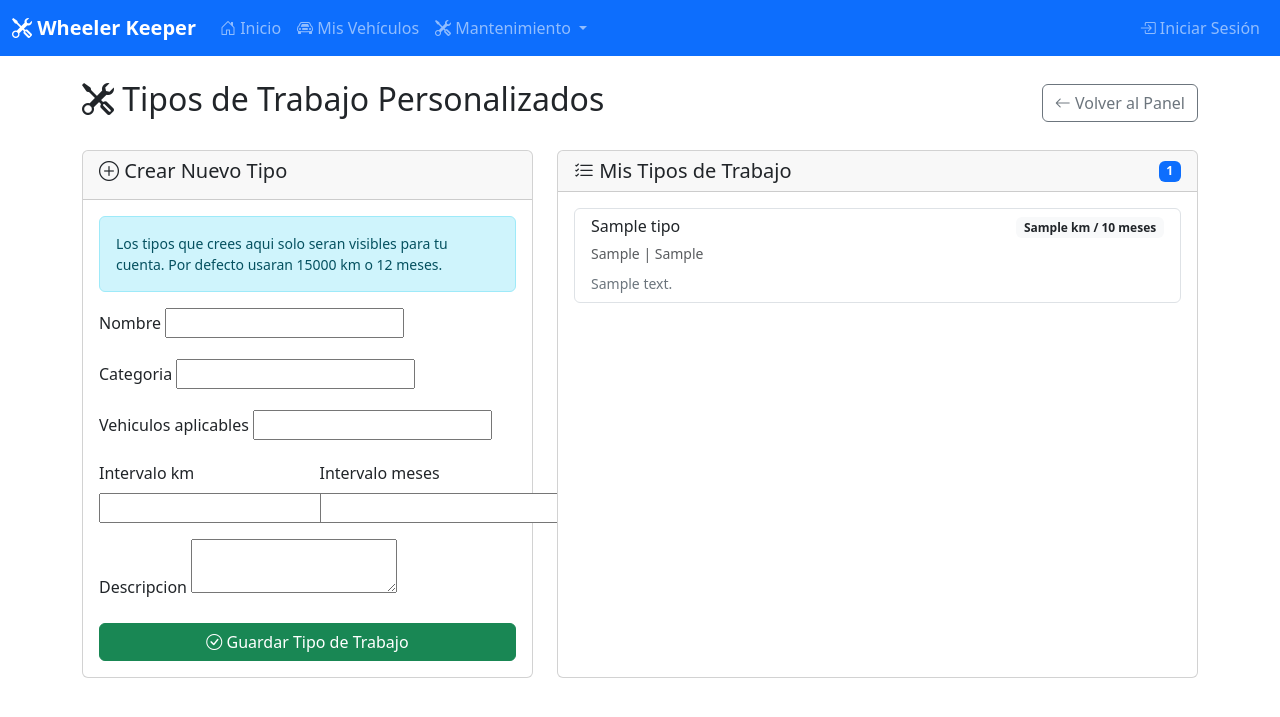
After one commit to jlleongarcia/wheeler-keeper, a Django app: template maintenance/templates/maintenance/usuario/tipos_trabajo.html in a window 1280 px wide. The commit adds this page. Shown: the top 717 px of the page. Run offline with Django 3.2, Linux system fonts and the light colour scheme; the template is opened without the code that fills it: most values are stand-ins (such as "Sample title", 1, 10 or a date in 2020); form fields are guessed from the names that the template uses.

Commit message:
user now may define new maintenance types

```diff
--- a/maintenance/management/commands/enviar_notificaciones_mantenimiento.py
+++ b/maintenance/management/commands/enviar_notificaciones_mantenimiento.py
@@ -94,9 +94,9 @@ class Command(BaseCommand):
             mantenimientos_vehiculo = []
 
             # Obtener todos los tipos de mantenimiento aplicables
-            tipos_aplicables = TipoMantenimiento.objects.filter(
-                models.Q(vehiculos_aplicables='todos') | models.Q(vehiculos_aplicables=vehiculo.tipo),
-                activo=True
+            tipos_aplicables = TipoMantenimiento.visibles_para_usuario(
+                user=usuario,
+                vehiculo=vehiculo
             ).filter(
                 models.Q(intervalo_km__gt=0) | models.Q(intervalo_meses__gt=0)
             )
--- /dev/null
+++ b/maintenance/templates/maintenance/usuario/tipos_trabajo.html
@@ -0,0 +1,114 @@
+{% extends 'maintenance/base.html' %}
+
+{% block title %}Tipos de Trabajo Personalizados{% endblock %}
+
+{% block content %}
+<div class="container mt-4">
+    <div class="row">
+        <div class="col-12">
+            <div class="d-flex justify-content-between align-items-center mb-4">
+                <h2><i class="bi bi-tools"></i> Tipos de Trabajo Personalizados</h2>
+                <a href="{% url 'maintenance:panel_usuario' %}" class="btn btn-outline-secondary">
+                    <i class="bi bi-arrow-left"></i> Volver al Panel
+                </a>
+            </div>
+        </div>
+    </div>
+
+    <div class="row">
+        <div class="col-lg-5 mb-4">
+            <div class="card h-100">
+                <div class="card-header">
+                    <h5><i class="bi bi-plus-circle"></i> Crear Nuevo Tipo</h5>
+                </div>
+                <div class="card-body">
+                    <div class="alert alert-info small">
+                        Los tipos que crees aqui solo seran visibles para tu cuenta.
+                        Por defecto usaran 15000 km o 12 meses.
+                    </div>
+
+                    <form method="post">
+                        {% csrf_token %}
+
+                        <div class="mb-3">
+                            <label class="form-label">{{ form.nombre.label }}</label>
+                            {{ form.nombre }}
+                            {% if form.nombre.errors %}<div class="text-danger small">{{ form.nombre.errors.0 }}</div>{% endif %}
+                        </div>
+
+                        <div class="mb-3">
+                            <label class="form-label">{{ form.categoria.label }}</label>
+                            {{ form.categoria }}
+                            {% if form.categoria.errors %}<div class="text-danger small">{{ form.categoria.errors.0 }}</div>{% endif %}
+                        </div>
+
+                        <div class="mb-3">
+                            <label class="form-label">{{ form.vehiculos_aplicables.label }}</label>
+                            {{ form.vehiculos_aplicables }}
+                            {% if form.vehiculos_aplicables.errors %}<div class="text-danger small">{{ form.vehiculos_aplicables.errors.0 }}</div>{% endif %}
+                        </div>
+
+                        <div class="row">
+                            <div class="col-6 mb-3">
+                                <label class="form-label">{{ form.intervalo_km.label }}</label>
+                                {{ form.intervalo_km }}
+                                {% if form.intervalo_km.errors %}<div class="text-danger small">{{ form.intervalo_km.errors.0 }}</div>{% endif %}
+                            </div>
+                            <div class="col-6 mb-3">
+                                <label class="form-label">{{ form.intervalo_meses.label }}</label>
+                                {{ form.intervalo_meses }}
+                                {% if form.intervalo_meses.errors %}<div class="text-danger small">{{ form.intervalo_meses.errors.0 }}</div>{% endif %}
+                            </div>
+                        </div>
+
+                        <div class="mb-3">
+                            <label class="form-label">{{ form.descripcion.label }}</label>
+                            {{ form.descripcion }}
+                            {% if form.descripcion.errors %}<div class="text-danger small">{{ form.descripcion.errors.0 }}</div>{% endif %}
+                        </div>
+
+                        <button type="submit" class="btn btn-success w-100">
+                            <i class="bi bi-check-circle"></i> Guardar Tipo de Trabajo
+                        </button>
+                    </form>
+                </div>
+            </div>
+        </div>
+
+        <div class="col-lg-7 mb-4">
+            <div class="card h-100">
+                <div class="card-header d-flex justify-content-between align-items-center">
+                    <h5 class="mb-0"><i class="bi bi-list-check"></i> Mis Tipos de Trabajo</h5>
+                    <span class="badge bg-primary">{{ tipos_propios.count }}</span>
+                </div>
+                <div class="card-body">
+                    {% if tipos_propios %}
+                        <div class="list-group">
+                            {% for tipo in tipos_propios %}
+                                <div class="list-group-item">
+                                    <div class="d-flex justify-content-between align-items-start">
+                                        <div>
+                                            <h6 class="mb-1">{{ tipo.nombre }}</h6>
+                                            <small class="text-muted">
+                                                {{ tipo.get_categoria_display }} | {{ tipo.get_vehiculos_aplicables_display }}
+                                            </small>
+                                            {% if tipo.descripcion %}
+                                                <p class="mb-0 mt-2 small text-secondary">{{ tipo.descripcion }}</p>
+                                            {% endif %}
+                                        </div>
+                                        <span class="badge bg-light text-dark">
+                                            {{ tipo.intervalo_km }} km / {{ tipo.intervalo_meses }} meses
+                                        </span>
+                                    </div>
+                                </div>
+                            {% endfor %}
+                        </div>
+                    {% else %}
+                        <p class="text-muted mb-0">Aun no has creado tipos de trabajo personalizados.</p>
+                    {% endif %}
+                </div>
+            </div>
+        </div>
+    </div>
+</div>
+{% endblock %}
--- a/maintenance/urls.py
+++ b/maintenance/urls.py
@@ -34,5 +34,6 @@ urlpatterns = [
 
     # Panel de usuario
     path('usuario/panel/', views.panel_usuario, name='panel_usuario'),
+    path('usuario/tipos-trabajo/', views.gestionar_tipos_trabajo, name='gestionar_tipos_trabajo'),
     path('usuario/vehiculos/<int:vehiculo_id>/intervalos/', views.gestionar_intervalos, name='gestionar_intervalos'),
 ]
```
Also changed, not shown: maintenance/admin.py (+17 -2 lines), maintenance/forms.py (+74 -20 lines), maintenance/models.py (+41 -2 lines), maintenance/templates/maintenance/usuario/panel.html (+21 -0 lines), maintenance/views.py (+65 -14 lines), maintenance/migrations/0012_tipomantenimiento_propietario_and_more.py (added).
